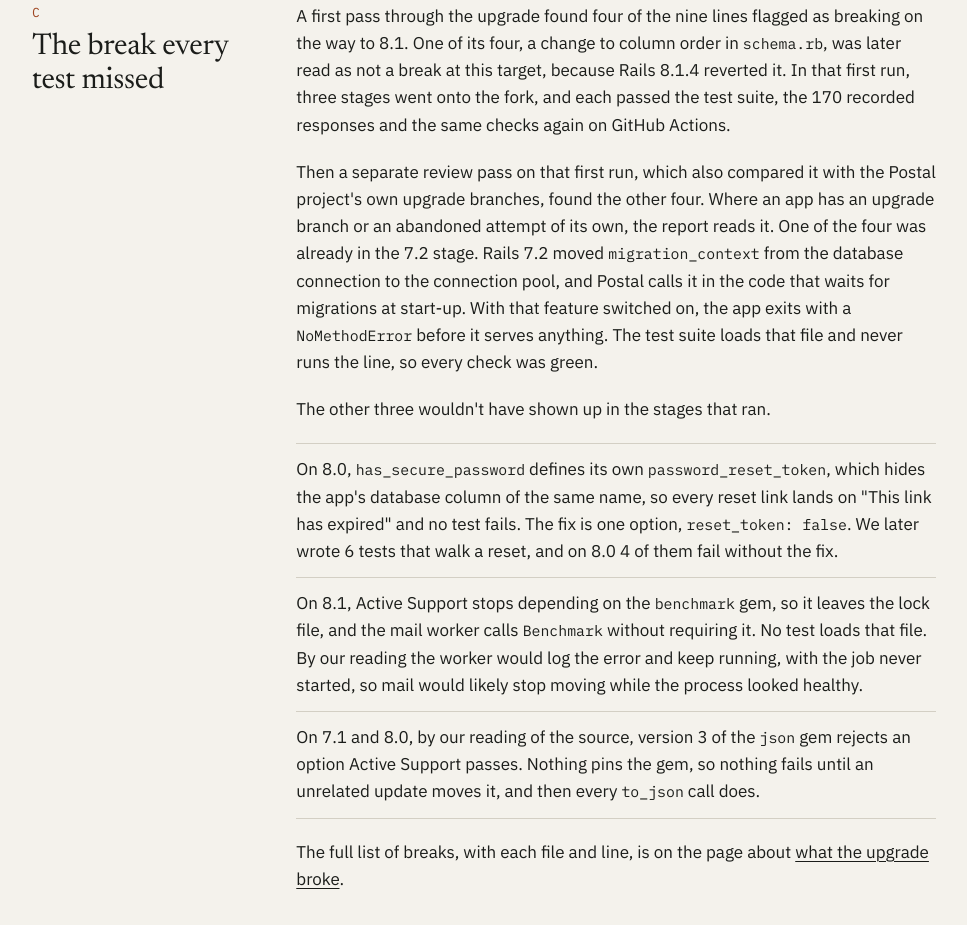
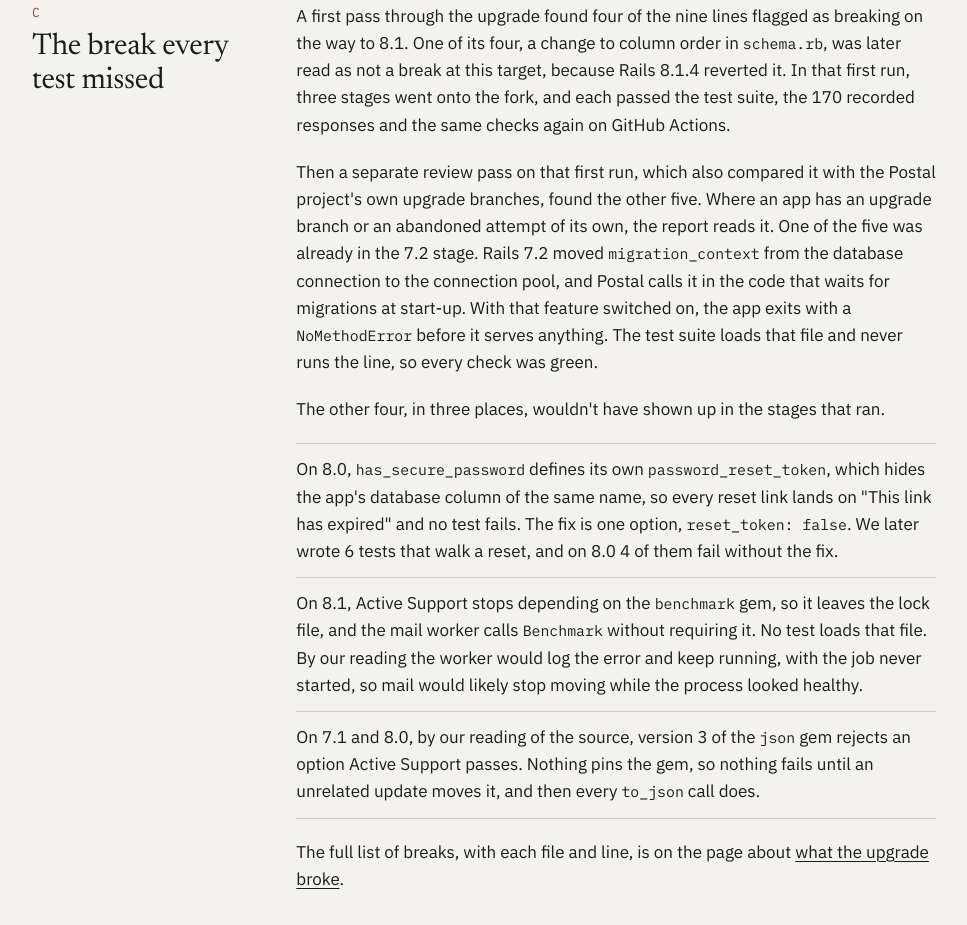
Before and after one commit to cedarwood-studio/site-published, a plain HTML site: page how-risky-is-a-rails-upgrade/index.html in a window 1280 px wide. Shown: the part 2444-3369 px from the top of the page, without its empty margins (56-1023 px from the left). Drawn offline with Linux system fonts and the light colour scheme.

Commit message:
Publish 7cedd5e

```diff
--- a/how-risky-is-a-rails-upgrade/index.html
+++ b/how-risky-is-a-rails-upgrade/index.html
@@ -97,8 +97,8 @@
   </div>
   <div class="split-body prose">
   <p>A first pass through the upgrade found four of the nine lines flagged as breaking on the way to 8.1. One of its four, a change to column order in <code>schema.rb</code>, was later read as not a break at this target, because Rails 8.1.4 reverted it. In that first run, three stages went onto the fork, and each passed the test suite, the 170 recorded responses and the same checks again on GitHub Actions.</p>
-  <p>Then a separate review pass on that first run, which also compared it with the Postal project's own upgrade branches, found the other four. Where an app has an upgrade branch or an abandoned attempt of its own, the report reads it. One of the four was already in the 7.2 stage. Rails 7.2 moved <code>migration_context</code> from the database connection to the connection pool, and Postal calls it in the code that waits for migrations at start-up. With that feature switched on, the app exits with a <code>NoMethodError</code> before it serves anything. The test suite loads that file and never runs the line, so every check was green.</p>
-  <p>The other three wouldn't have shown up in the stages that ran.</p>
+  <p>Then a separate review pass on that first run, which also compared it with the Postal project's own upgrade branches, found the other five. Where an app has an upgrade branch or an abandoned attempt of its own, the report reads it. One of the five was already in the 7.2 stage. Rails 7.2 moved <code>migration_context</code> from the database connection to the connection pool, and Postal calls it in the code that waits for migrations at start-up. With that feature switched on, the app exits with a <code>NoMethodError</code> before it serves anything. The test suite loads that file and never runs the line, so every check was green.</p>
+  <p>The other four, in three places, wouldn't have shown up in the stages that ran.</p>
   <ul>
     <li>On 8.0, <code>has_secure_password</code> defines its own <code>password_reset_token</code>, which hides the app's database column of the same name, so every reset link lands on "This link has expired" and no test fails. The fix is one option, <code>reset_token: false</code>. We later wrote 6 tests that walk a reset, and on 8.0 4 of them fail without the fix.</li>
     <li>On 8.1, Active Support stops depending on the <code>benchmark</code> gem, so it leaves the lock file, and the mail worker calls <code>Benchmark</code> without requiring it. No test loads that file. By our reading the worker would log the error and keep running, with the job never started, so mail would likely stop moving while the process looked healthy.</li>
```
